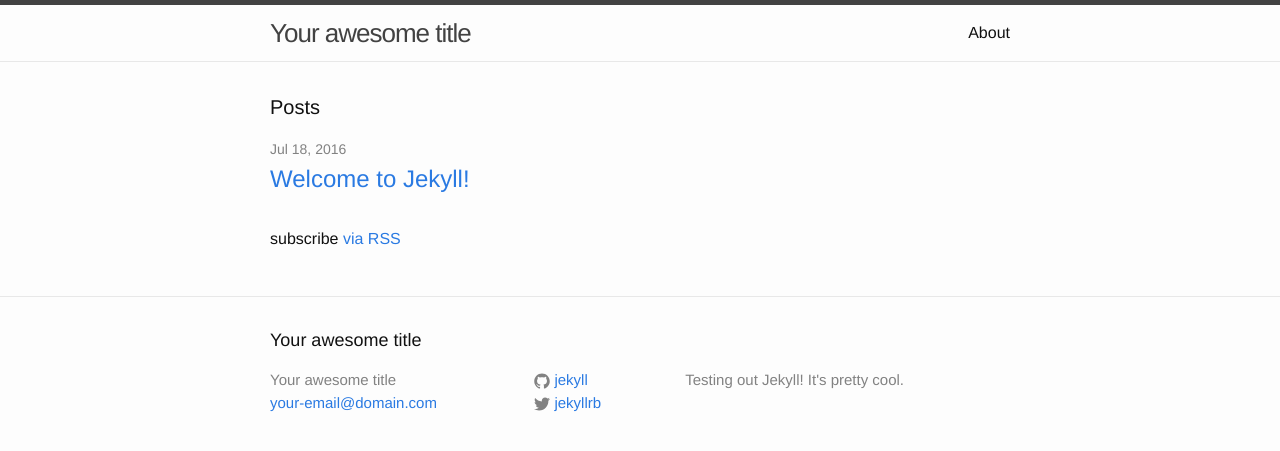
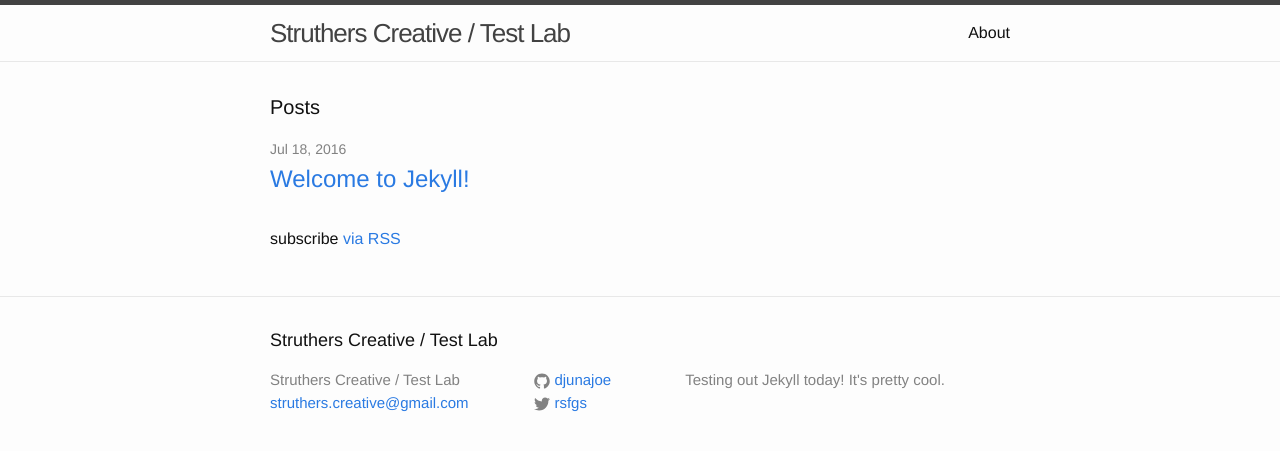
Before and after one commit to djunajoe/djunajoe.github.io, a Jekyll site: the page built from index.html, in a window 1280 px wide. Shown: the top 451 px of the page. Built offline with Jekyll 4.4.1, drawn with Linux system fonts in a browser that asks for light colours.

Commit message:
Update _config.yml

```diff
--- a/_config.yml
+++ b/_config.yml
@@ -6,14 +6,14 @@
 # 'jekyll serve'. If you change this file, please restart the server process.
 
 # Site settings
-title: Your awesome title
-email: your-email@domain.com
+title: Struthers Creative / Test Lab
+email: struthers.creative@gmail.com
 description: > # this means to ignore newlines until "baseurl:"
-  Testing out Jekyll! It's pretty cool.
+  Testing out Jekyll today! It's pretty cool.
 baseurl: "" # the subpath of your site, e.g. /blog
 url: "http://yourdomain.com" # the base hostname & protocol for your site
-twitter_username: jekyllrb
-github_username:  jekyll
+twitter_username: rsfgs
+github_username:  djunajoe
 
 # Build settings
 markdown: kramdown
```
